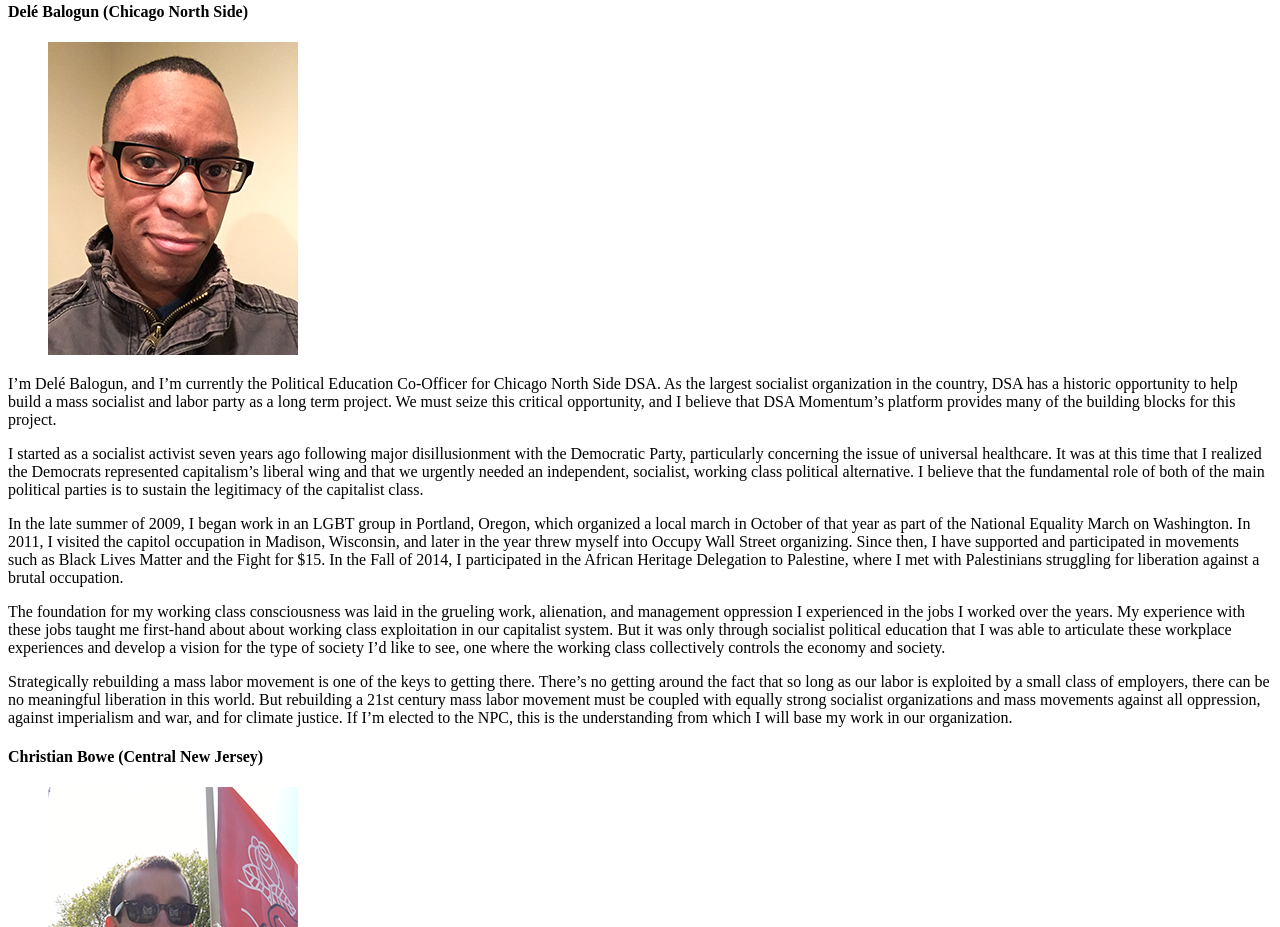
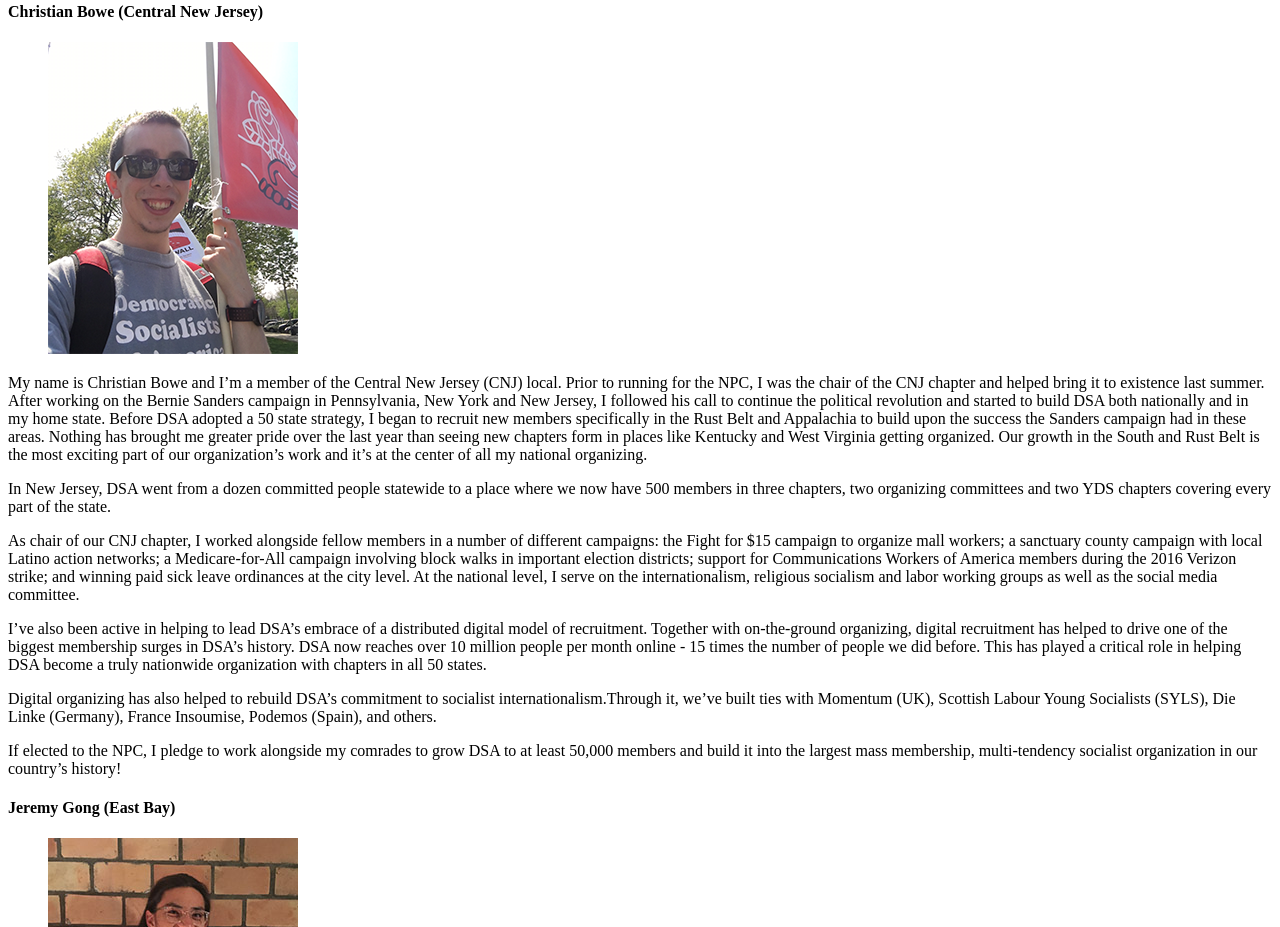
Before and after one commit to justincharles/momentum, a Gatsby site: page /who-we-are in a window 1280 px wide. Shown: the part 1167-2094 px from the top of the page. Built offline with nearby package versions, Linux system fonts and the light colour scheme; Gatsby itself is replaced by a stand-in of ours.

Commit message:
Remove Dele

```diff
--- a/src/pages/preamble.js
+++ b/src/pages/preamble.js
@@ -17,9 +17,6 @@ export default class Preamble extends React.Component {
             <div className="main__members">
               <Link to="/who-we-are/#jared-abbott" className="main__member">
                 Jared Abbott (Boston)
-              </Link>
-              <Link to="/who-we-are/#dele-balogun" className="main__member">
-                Delé Balogun (Chicago)
               </Link>
               <Link to="/who-we-are/#christian-bowe" className="main__member">
                 Christian Bowe (Central NJ)
--- a/src/pages/who-we-are.js
+++ b/src/pages/who-we-are.js
@@ -4,7 +4,6 @@ import Helmet from "react-helmet";
 import Nav from "../components/nav/nav";
 import Footer from "../components/footer/footer";
 import jared from "../assets/jared-abbott.png";
-import dele from "../assets/dele-balogun.jpg";
 import christian from "../assets/christian-bowe.png";
 import jeremy from "../assets/jeremy-gong.jpg";
 import dustin from "../assets/dustin-guastella.jpg";
@@ -123,71 +122,6 @@ export default class WhoWeAre extends React.Component {
                   am eager to learn from those mistakes and work with members
                   throughout the country to turn DSA into the organization it
                   can and should be.
-                </p>
-              </div>
-            </section>
-            <section className="main__bio">
-              <h4 className="main__bio-name" id="dele-balogun">
-                Delé Balogun (Chicago North Side)
-              </h4>
-              <div className="main__bio-row">
-                <figure className="main__bio-photo">
-                  <img src={dele} alt="Delé Balogun" />
-                </figure>
-                <p className="main__paragraph">
-                  I’m Delé Balogun, and I’m currently the Political Education
-                  Co-Officer for Chicago North Side DSA. As the largest
-                  socialist organization in the country, DSA has a historic
-                  opportunity to help build a mass socialist and labor party as
-                  a long term project. We must seize this critical opportunity,
-                  and I believe that DSA Momentum’s platform provides many of
-                  the building blocks for this project.
-                </p>
-                <p className="main__paragraph">
-                  I started as a socialist activist seven years ago following
-                  major disillusionment with the Democratic Party, particularly
-                  concerning the issue of universal healthcare. It was at this
-                  time that I realized the Democrats represented capitalism’s
-                  liberal wing and that we urgently needed an independent,
-                  socialist, working class political alternative. I believe that
-                  the fundamental role of both of the main political parties is
-                  to sustain the legitimacy of the capitalist class.
-                </p>
-                <p className="main__paragraph">
-                  In the late summer of 2009, I began work in an LGBT group in
-                  Portland, Oregon, which organized a local march in October of
-                  that year as part of the National Equality March on
-                  Washington. In 2011, I visited the capitol occupation in
-                  Madison, Wisconsin, and later in the year threw myself into
-                  Occupy Wall Street organizing. Since then, I have supported
-                  and participated in movements such as Black Lives Matter and
-                  the Fight for $15. In the Fall of 2014, I participated in the
-                  African Heritage Delegation to Palestine, where I met with
-                  Palestinians struggling for liberation against a brutal
-                  occupation.
-                </p>
-                <p className="main__paragraph">
-                  The foundation for my working class consciousness was laid in
-                  the grueling work, alienation, and management oppression I
-                  experienced in the jobs I worked over the years. My experience
-                  with these jobs taught me first-hand about about working class
-                  exploitation in our capitalist system. But it was only through
-                  socialist political education that I was able to articulate
-                  these workplace experiences and develop a vision for the type
-                  of society I’d like to see, one where the working class
-                  collectively controls the economy and society.
-                </p>
-                <p className="main__paragraph">
-                  Strategically rebuilding a mass labor movement is one of the
-                  keys to getting there. There’s no getting around the fact that
-                  so long as our labor is exploited by a small class of
-                  employers, there can be no meaningful liberation in this
-                  world. But rebuilding a 21st century mass labor movement must
-                  be coupled with equally strong socialist organizations and
-                  mass movements against all oppression, against imperialism and
-                  war, and for climate justice. If I’m elected to the NPC, this
-                  is the understanding from which I will base my work in our
-                  organization.
                 </p>
               </div>
             </section>
```
